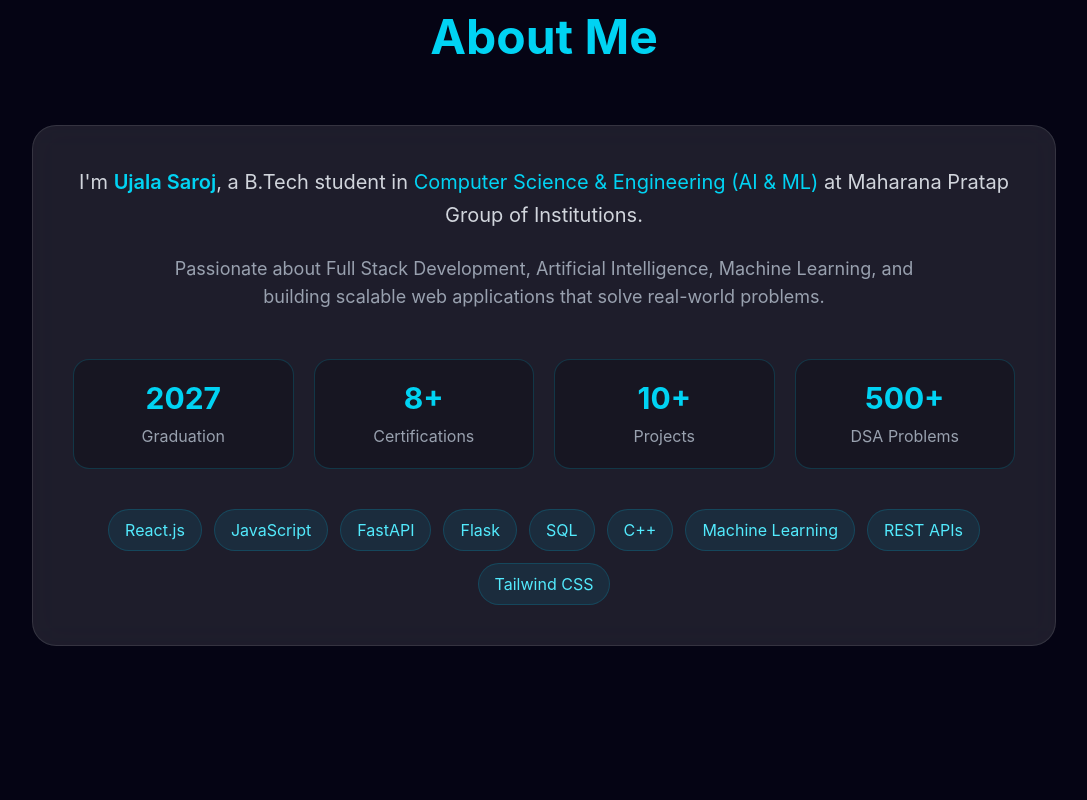
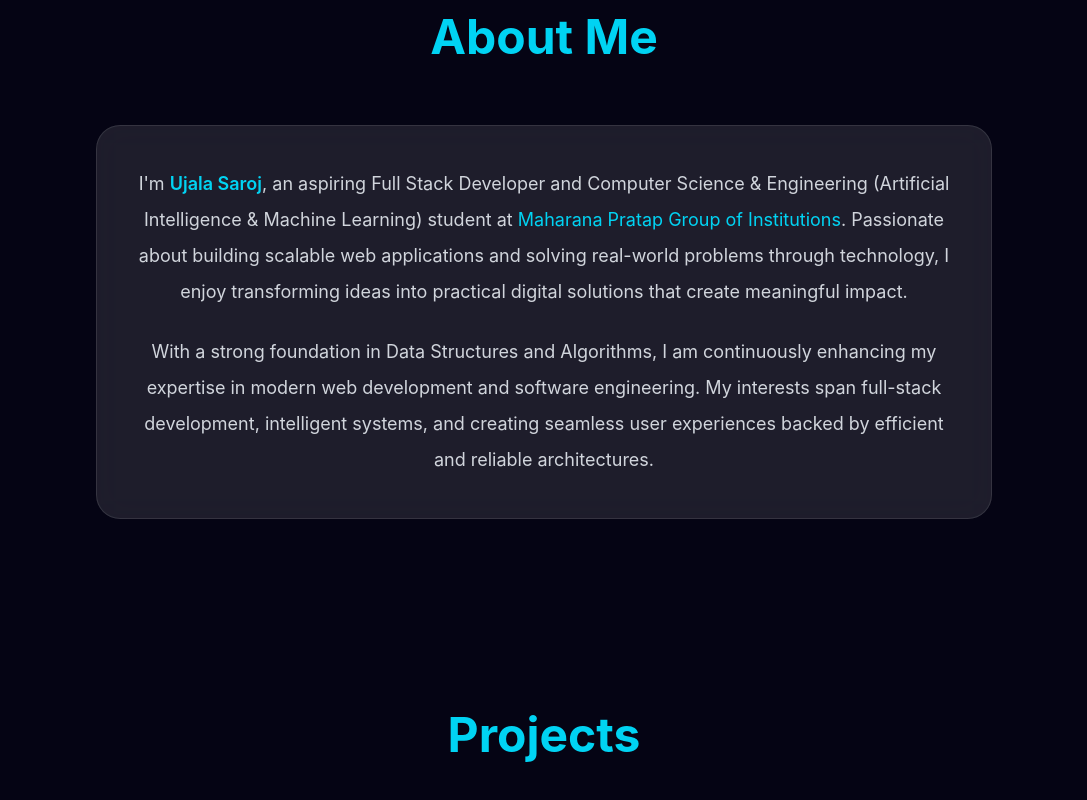
Before and after one commit to ujala9968/my-portfolio, a React app: page / in a window 1280 px wide. Shown: the part 960-1760 px from the top of the page, without its empty margins (96-1183 px from the left). Built offline with nearby package versions, Linux system fonts and the light colour scheme; the HTML template or start-up script is replaced by a standard one.

Commit message:
small update

```diff
--- a/src/App.jsx
+++ b/src/App.jsx
@@ -71,6 +71,9 @@ export default function App() {
           <a href="#certificates" className="hover:text-cyan-400 transition">
             Certificates
           </a>
+          <a href="#education" className="hover:text-cyan-400 transition">
+            Education
+          </a>
 
           <a href="#contact" className="hover:text-cyan-400 transition">
             Contact
@@ -129,8 +132,7 @@ export default function App() {
         </div>
 
       </section>
-      {/* About Section */ }
-{/* About */}
+      {/* About */}
 <section
   id="about"
   className="px-6 md:px-10 py-24"
@@ -139,96 +141,30 @@ export default function App() {
     About Me
   </h2>
 
-  <div className="max-w-5xl mx-auto">
+  <div className="max-w-4xl mx-auto bg-white/10 backdrop-blur-lg border border-white/10 rounded-3xl p-10 hover:shadow-cyan-500/20 hover:shadow-2xl transition duration-500">
 
-    <div className="bg-white/10 backdrop-blur-lg border border-white/10 rounded-3xl p-10 hover:shadow-cyan-500/20 hover:shadow-2xl transition duration-500">
+    <p className="text-lg text-gray-300 leading-9 text-center">
+      I'm <span className="text-cyan-400 font-semibold">Ujala Saroj</span>, an
+      aspiring Full Stack Developer and Computer Science & Engineering
+      (Artificial Intelligence & Machine Learning) student at
+      <span className="text-cyan-400">
+        {" "}Maharana Pratap Group of Institutions
+      </span>.
+      Passionate about building scalable web applications and solving
+      real-world problems through technology, I enjoy transforming ideas into
+      practical digital solutions that create meaningful impact.
+    </p>
 
-      <p className="text-xl text-gray-300 leading-relaxed text-center">
-        I'm{" "}
-        <span className="text-cyan-400 font-semibold">
-          Ujala Saroj
-        </span>
-        , a B.Tech student in
-        <span className="text-cyan-400">
-          {" "}Computer Science & Engineering (AI & ML)
-        </span>
-        {" "}at Maharana Pratap Group of Institutions.
-      </p>
-
-      <p className="text-lg text-gray-400 text-center mt-6 max-w-3xl mx-auto">
-        Passionate about Full Stack Development, Artificial Intelligence,
-        Machine Learning, and building scalable web applications that solve
-        real-world problems.
-      </p>
-
-      <div className="grid grid-cols-2 md:grid-cols-4 gap-5 mt-12">
-
-        <div className="bg-black/20 rounded-2xl p-5 text-center border border-cyan-500/20">
-          <h3 className="text-3xl font-bold text-cyan-400">
-            2027
-          </h3>
-          <p className="text-gray-400 mt-2">
-            Graduation
-          </p>
-        </div>
-
-        <div className="bg-black/20 rounded-2xl p-5 text-center border border-cyan-500/20">
-          <h3 className="text-3xl font-bold text-cyan-400">
-            8+
-          </h3>
-          <p className="text-gray-400 mt-2">
-            Certifications
-          </p>
-        </div>
-
-        <div className="bg-black/20 rounded-2xl p-5 text-center border border-cyan-500/20">
-          <h3 className="text-3xl font-bold text-cyan-400">
-            10+
-          </h3>
-          <p className="text-gray-400 mt-2">
-            Projects
-          </p>
-        </div>
-
-        <div className="bg-black/20 rounded-2xl p-5 text-center border border-cyan-500/20">
-          <h3 className="text-3xl font-bold text-cyan-400">
-            500+
-          </h3>
-          <p className="text-gray-400 mt-2">
-            DSA Problems
-          </p>
-        </div>
-
-      </div>
-
-      <div className="mt-10 flex flex-wrap justify-center gap-3">
-
-        {[
-          "React.js",
-          "JavaScript",
-          "FastAPI",
-          "Flask",
-          "SQL",
-          "C++",
-          "Machine Learning",
-          "REST APIs",
-          "Tailwind CSS",
-        ].map((skill) => (
-          <span
-            key={skill}
-            className="px-4 py-2 rounded-full bg-cyan-500/10 border border-cyan-500/20 text-cyan-300"
-          >
-            {skill}
-          </span>
-        ))}
-
-      </div>
-
-    </div>
+    <p className="text-lg text-gray-300 leading-9 text-center mt-6">
+      With a strong foundation in Data Structures and Algorithms, I am
+      continuously enhancing my expertise in modern web development and
+      software engineering. My interests span full-stack development,
+      intelligent systems, and creating seamless user experiences backed by
+      efficient and reliable architectures.
+    </p>
 
   </div>
 </section>
-
 
 
       {/* Projects */}
```
